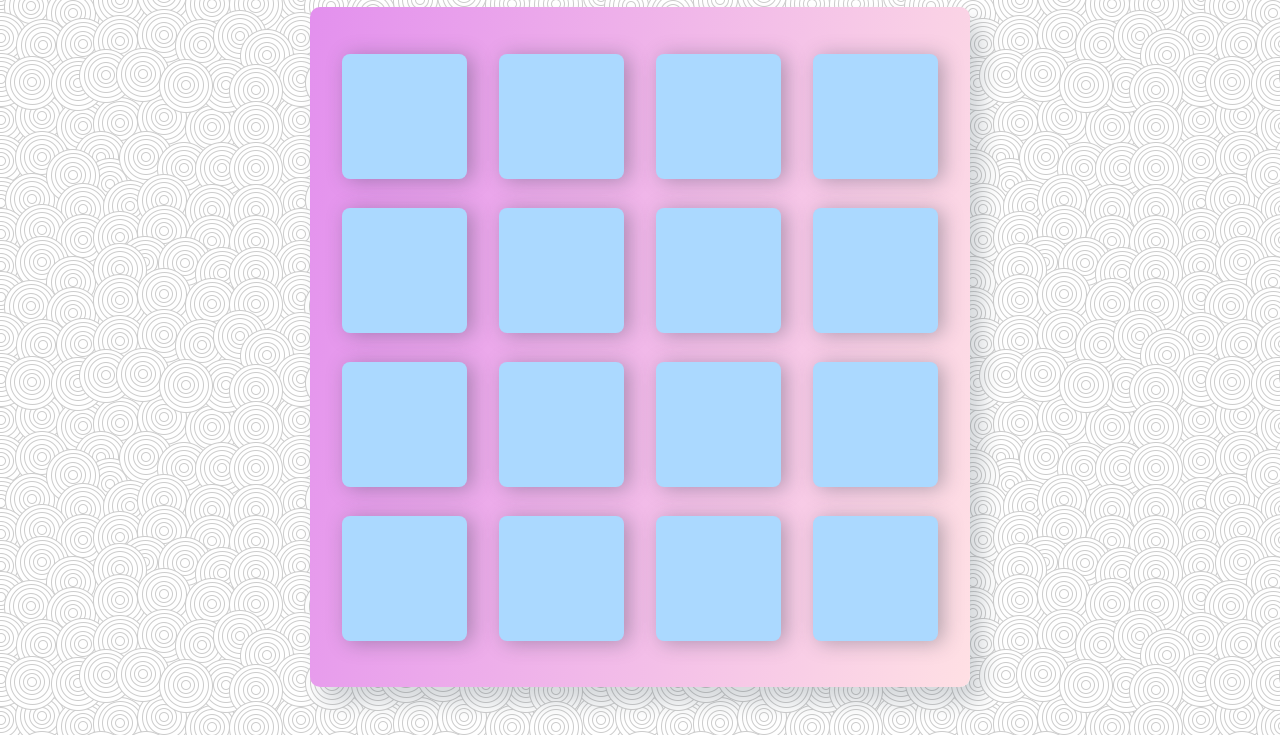
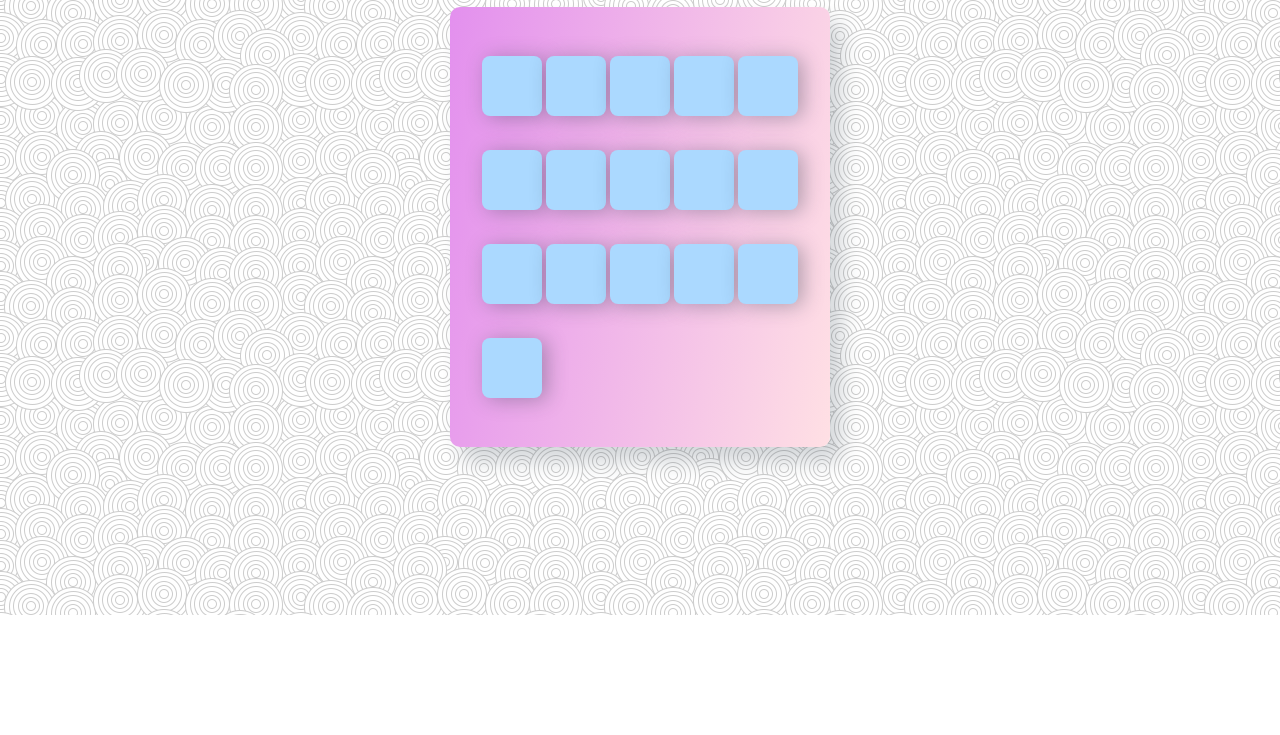
Before and after one commit to CunhaFerreira/MemoryGame.github.io, a plain HTML site: page index.html in a window 1280 px wide. Shown: the part 185-920 px from the top of the page. After the commit the page ends 800 px from the top, so only its background shows below. Drawn offline with nearby package versions, Linux system fonts and the light colour scheme.

Commit message:
Update app.css

```diff
--- a/css/app.css
+++ b/css/app.css
@@ -45,9 +45,9 @@ h1 {
     flex-wrap: wrap;
     justify-content: space-between;
     margin: 0 0 3em;
-    min-height: 680px;
+    min-height: 440px;
     padding: 32px;
-    width: 660px;
+    width: 380px;
 }
 
 .deck .card {
@@ -59,9 +59,9 @@ h1 {
     cursor: pointer;
     display: flex;
     font-size: 0;
-    height: 125px;
+    height: 60px;
     justify-content: center;
-    width: 125px;
+    width: 60px;
 }
 
 .deck .card.open {
```
